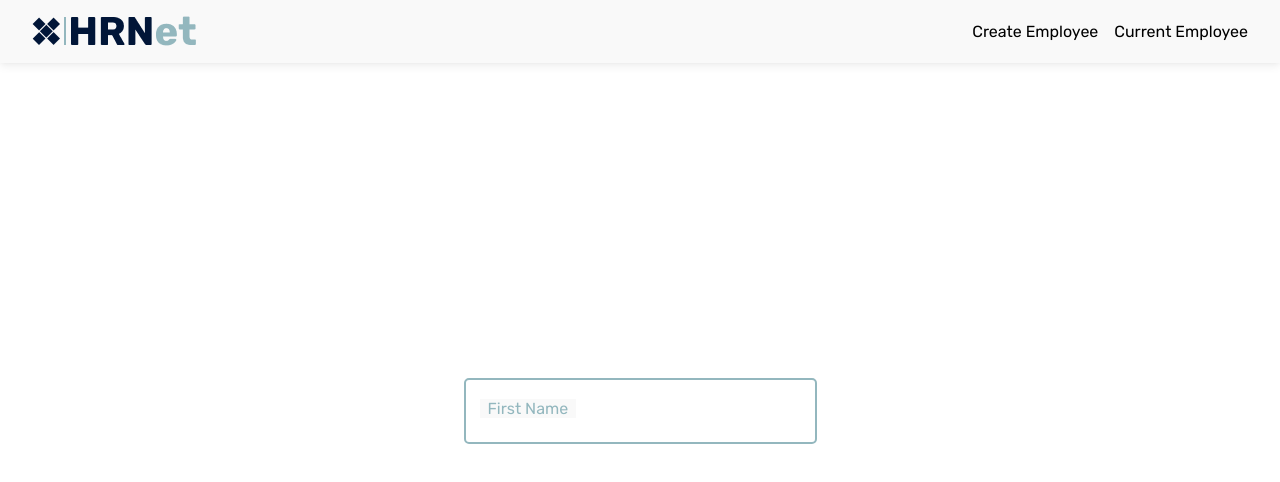
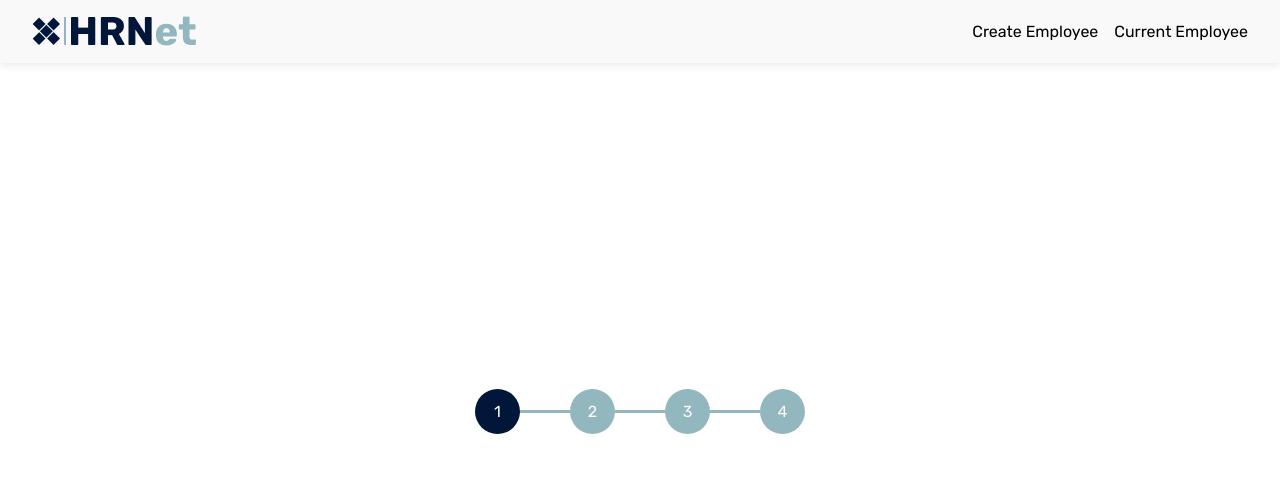
Before and after one commit to HaydenLeDev/Projet14-rhnet, a React (Create React App) app: page / in a window 1280 px wide. Shown: the top 482 px of the page. Built offline with nearby package versions, Linux system fonts and the light colour scheme.

Commit message:
parcours fini

```diff
--- a/src/components/form/Form.js
+++ b/src/components/form/Form.js
@@ -1,9 +1,18 @@
 import "./Form.scss"
+import Parcours from "./parcours/Parcours"
 
 const Form = () => {
     return (
         <section className="Form">
-            <form>
+            <Parcours index={1}/>
+        </section>
+    )
+}
+
+export default Form
+
+/*
+<form>
                 <div className="inputCustom">
                     <input
                         className="inputCustom_input"
@@ -14,8 +23,4 @@ const Form = () => {
                     <label className="inputCustom_label">First Name</label>
                 </div>
             </form>
-        </section>
-    )
-}
-
-export default Form
+*/
--- a/src/components/form/Form.scss
+++ b/src/components/form/Form.scss
@@ -18,14 +18,14 @@
         left: 16px;
         padding: 0px 8px 0px 8px;
         background-color: $white-color;
-        color: $base-color-neutre;
+        color: $main-color-neutre;
         transition: all 0.27s ease-in-out;
     }
 
     &_input{
         width: 333px;
         height: 62px;
-        border: 2px solid $base-color-neutre;
+        border: 2px solid $main-color-neutre;
         border-radius: 5px;
         padding-left: 16px;
 
--- a/src/components/form/parcours/Parcours.js
+++ b/src/components/form/parcours/Parcours.js
@@ -0,0 +1,29 @@
+import "./Parcours.scss"
+
+const Parcours = ({ index }) => {
+
+    const parcoursGeneration = () => {
+        let test=[]
+        test.push(<li key={1 + "boule"}  className="Parcours_boule Parcours_boule_actif">1</li>)
+        for(let i = 2; i < 5; i++){
+            if (i <= index){
+                test.push(<span key={i + "ligne"} className="Parcours_ligne Parcours_ligne_actif"></span>)
+                test.push(<li key={i + "boule"} className="Parcours_boule Parcours_boule_actif">{i}</li>)
+
+            } else {
+                test.push(<span key={i + "ligne"} className="Parcours_ligne"></span>)
+                test.push(<li key={i + "boule"} className="Parcours_boule">{i}</li>)
+            }
+        }
+        return(test)
+    }
+
+
+    return (
+        <ul className="Parcours">
+            {parcoursGeneration()}
+        </ul>
+    )
+}
+
+export default Parcours;
--- a/src/components/form/parcours/Parcours.scss
+++ b/src/components/form/parcours/Parcours.scss
@@ -0,0 +1,33 @@
+@import "../../../style/colors";
+
+.Parcours{
+    display: flex;
+    align-items: center;
+
+    &_boule{
+        display: flex;
+        align-items: center;
+        justify-content: center;
+        border-radius: 45px;
+        width: 45px;
+        height: 45px;
+        color: $white-color;
+        text-align: left;
+        background-color: $main-color-neutre;
+
+        &_actif{
+            background-color: $main-color-fonce;
+        }
+    }
+
+    &_ligne{
+        height: 3px;
+        width: 50px;
+        background-color: $main-color-neutre;
+
+        &_actif{
+            background-color: $main-color-fonce;
+        }
+    }
+
+}
--- a/src/index.scss
+++ b/src/index.scss
@@ -1,7 +1,9 @@
+@import "./style/colors";
+
 * {
     font-family: "Rubik", sans-serif;
     margin: 0;
     padding: 0;
-    color: black;
+    color: $black;
     text-decoration: none;
 }
--- a/src/style/_colors.scss
+++ b/src/style/_colors.scss
@@ -1,6 +1,7 @@
 $main-color-fonce: #011638;
-$base-color-neutre: #93b7be;
-$base-color-claire: #d4f5f5;
+$main-color-neutre: #93b7be;
+$main-color-claire: #d4f5f5;
 $white-color: #f9f9f9;
 $validate-color: #729b79;
 $alerte-color-red: #b75d69;
+$black: black;
```
